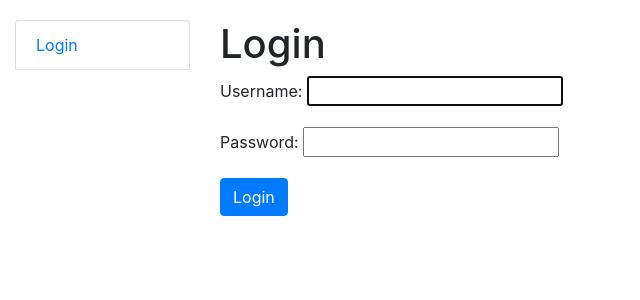
After one commit to VladyslavKlevanskyi/barista-salary-calculator, a Django app: page /accounts/login/ in a window 1280 px wide. The commit adds this page. Shown: the top 300 px of the page, without its empty margins (0-640 px from the left). Run offline with Django 5.2, Linux system fonts and the light colour scheme.

Commit message:
Added the ability to log in

```diff
--- a/cafe/views.py
+++ b/cafe/views.py
@@ -1,5 +1,6 @@
 from datetime import date, timedelta
 from typing import Dict
+from django.contrib.auth.mixins import LoginRequiredMixin
 from django.db.models import Sum
 from django.urls import reverse_lazy
 from django.views import generic
@@ -17,9 +18,10 @@ from cafe.utils import (
     rates_dictionary_creation,
     schedule_array_creation,
 )
+from user.mixins import GroupRequiredMixin
 
 
-class Index(generic.TemplateView):
+class Index(LoginRequiredMixin, generic.TemplateView):
     """
     Index page displaying the total number of cafes and baristas.
     """
--- a/templates/includes/sidebar.html
+++ b/templates/includes/sidebar.html
@@ -1,8 +1,17 @@
 <ul class="sidebar-nav list-group">
+	{% if user.is_authenticated %}
+    <li class="list-group-item">User: {{ user.first_name }} {{ user.last_name }}</li>
+    <li class="list-group-item"><a href="{% url 'logout'%}?next={{request.path}}">Logout</a></li>
+  {% else %}
+    <li class="list-group-item"><a href="{% url 'login'%}?next={{request.path}}">Login</a></li>
+  {% endif %}
 
+  <br>
+
+  {% if user.is_authenticated %}
 	<li class="list-group-item"><a href="{% url 'cafe:index' %}">Home</a></li>
 	<li class="list-group-item"><a href="{% url 'cafe:shift-list-view' %}">Shifts</a></li>
   <li class="list-group-item"><a href="{% url 'cafe:barista-list-view' %}">Barista salary</a></li>
   <li class="list-group-item"><a href="{% url 'cafe:cafe-list-view' %}">Cafes Income</a></li>
-
+  {% endif %}
 </ul>
--- /dev/null
+++ b/templates/registration/login.html
@@ -0,0 +1,22 @@
+{% extends "base.html" %}
+
+{% block content %}
+
+  {% if form.errors %}
+    <p>Your username and password didn't match. Please try again.</p>
+  {% endif %}
+
+  <h1>Login</h1>
+
+  {% if next %}
+    <p>Please log in to see this page.</p>
+  {% endif %}
+
+  <form method="post" action="{% url 'login' %}">
+    {% csrf_token %}
+    {{ form.as_p }}
+
+    <input type="submit" value="Login" class="btn btn-primary" />
+    <input type="hidden" name="next" value="{{ next }}" />
+  </form>
+{% endblock %}
```
Also changed, not shown: templates/registration/logged_out.html (added, +7 -0 lines).
